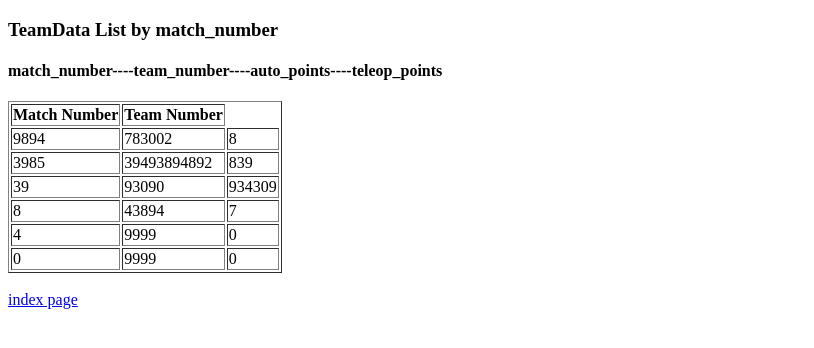
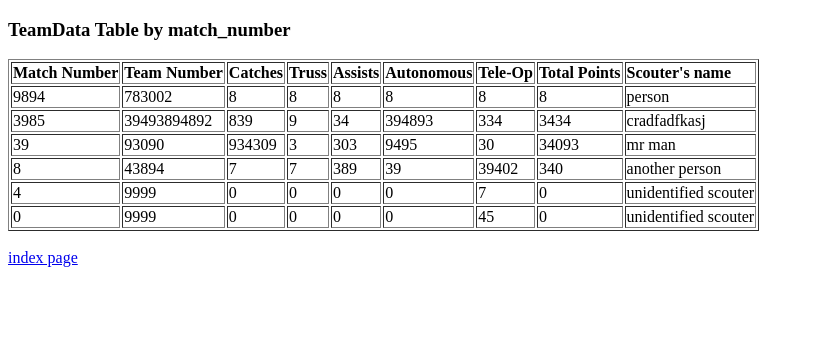
Before and after one commit to emdarcher/scouting-django, a Django app: page /scouting/teamdata_table/ in a window 1280 px wide. Shown: the top 348 px of the page, without its empty margins (0-814 px from the left). Run offline with Django 3.2, Linux system fonts and the light colour scheme; data comes from the database, SQL or seed files in the repository; both versions use the stored data as it was after the commit; parts of the project's set-up code (start-up, migrations or seed data) failed here and were passed over.

Commit message:
setup thanks/input confirmation page, and some table stuff

```diff
--- a/scouting_project/scouting/templates/scouting/index.html
+++ b/scouting_project/scouting/templates/scouting/index.html
@@ -11,7 +11,8 @@
 			<h4>{{ test_string_context }}</h4>
 		</div>
 		<br />
-		<a href="/scouting/teamdata_list/">to TeamData list page</a>
+		<a href="/scouting/input/">INPUT SCOUTING DATA</a><br />
+		<a href="/scouting/teamdata_table/">to TeamData Table page</a>
 	</body>
 
 </html>
--- a/scouting_project/scouting/templates/scouting/teamdata_table.html
+++ b/scouting_project/scouting/templates/scouting/teamdata_table.html
@@ -1,16 +1,23 @@
 <!DOCTYPE html>
 <html>
-	<head><title>TeamData List</title></head>
+	<head><title>TeamData Table</title></head>
 	<body>
-		<h3>TeamData List by match_number</h3>
+		<h3>TeamData Table by match_number</h3>
 
-		<h4>match_number----team_number----auto_points----teleop_points</h4>
+		<!--<h4>match_number----team_number----auto_points----teleop_points</h4>-->
 		{% if list_by_match_context %}
 		<table border="1">
 
 			<tr>
 				<td><b>Match Number</b></td>
 				<td><b>Team Number</b></td>
+				<td><b>Catches</b></td>
+				<td><b>Truss</b></td>
+				<td><b>Assists</b></td>
+				<td><b>Autonomous</b></td>
+				<td><b>Tele-Op</b></td>
+				<td><b>Total Points</b></td>
+				<td><b>Scouter's name</b></td>
 			</tr>
 
 			{% for data in list_by_match_context %}
@@ -18,6 +25,12 @@
 				<td>{{ data.match_number }}</td>
 				<td>{{ data.team_number }}</td>
 				<td>{{ data.catches }}</td>
+				<td>{{ data.truss }}</td>
+				<td>{{ data.assists }}</td>
+				<td>{{ data.auto_points }}</td>
+				<td>{{ data.teleop_points }}</td>
+				<td>{{ data.total_points }}</td>
+				<td>{{ data.scouter_name }}</td>
 
 			</tr>
 			{% endfor %}
--- a/scouting_project/scouting/urls.py
+++ b/scouting_project/scouting/urls.py
@@ -8,6 +8,6 @@ urlpatterns = patterns('',
     #adding url for teamdata_list page
     url(r'^teamdata_list/$', views.teamdata_list, name='teamdata_list'),
     url(r'^input/$', views.input, name='input'),
-    url(r'^teamdata_table/$', views.teamdata_table, name='teamdata_table')
-
+    url(r'^teamdata_table/$', views.teamdata_table, name='teamdata_table'),
+    url(r'^thanks/$', views.thanks, name='thanks'),
 )
--- a/scouting_project/scouting/views.py
+++ b/scouting_project/scouting/views.py
@@ -49,10 +49,10 @@ def input(request):
         form = TeamDataForm(request.POST)
         if form.is_valid():
             #put form processing stuff here
-
+            scouter = form.cleaned_data.get('scouter_name')
             form.save(commit=True)
 
-            return teamdata_list(request)
+            return thanks(request, scouter)
         else:
             print form.errors
 
@@ -60,3 +60,11 @@ def input(request):
         form = TeamDataForm()
 
     return render(request, 'scouting/input.html',{ 'form' : form })
+
+
+def thanks(request,name):
+    #says thanks and asks if they want to enter again
+
+    #context = RequestContext(request)
+
+    return render(request, 'scouting/thanks.html', {'name': name})
```
Also changed, not shown: scouting_project/scouting/templates/scouting/thanks.html (added, +13 -0 lines), scouting_project/db.sqlite3, 3 other files.
